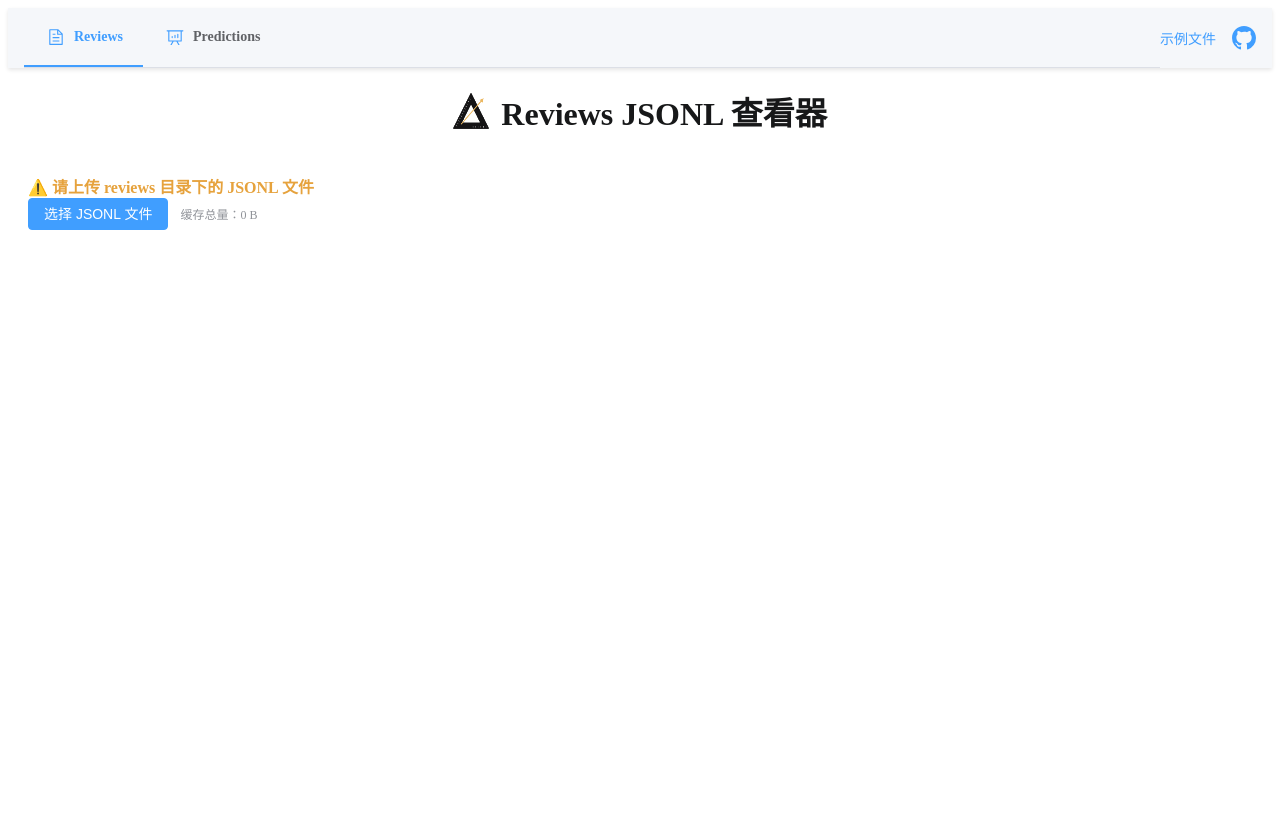
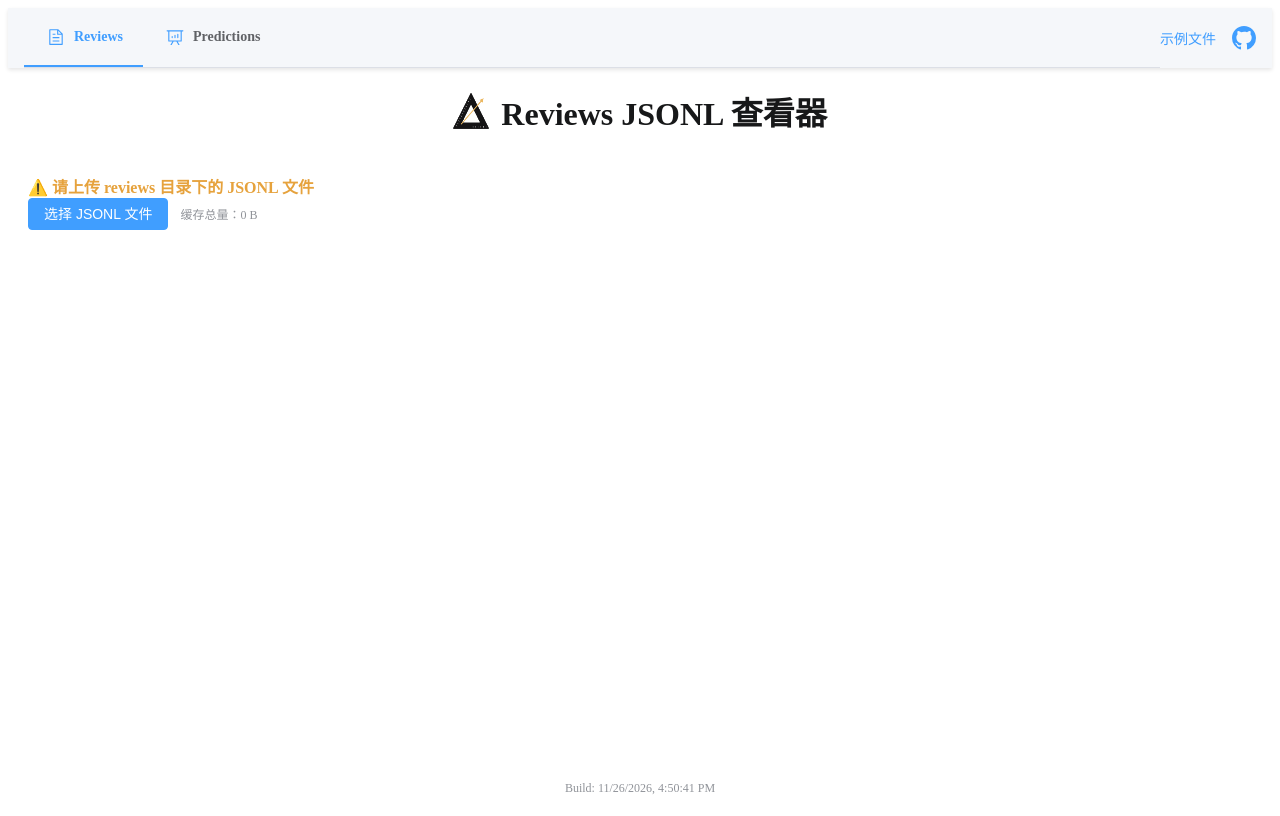
Before and after one commit to dynamicheart/llm-eval-viewer, a Vue app in the folder evalscope-jsonl-viewer/: page /#/reviews in a window 1280 px wide. Built offline with nearby package versions, Linux system fonts and the light colour scheme.

Commit message:
add build time

```diff
--- a/evalscope-jsonl-viewer/src/App.vue
+++ b/evalscope-jsonl-viewer/src/App.vue
@@ -4,7 +4,7 @@
 -->
 
 <template>
-  <div>
+  <div class="app-root">
     <div class="nav-wrapper">
       <el-menu
         mode="horizontal"
@@ -80,6 +80,9 @@
     </header>
 
     <router-view />
+    <footer class="page-footer">
+      <span> Build: {{ buildTime }} </span>
+    </footer>
   </div>
 </template>
 
@@ -95,6 +98,13 @@ export default {
   methods: {
     handleSelect(index) {
       this.$router.push(index);
+    },
+  },
+  computed: {
+    buildTime() {
+      return typeof __BUILD_TIME__ !== 'undefined'
+        ? new Date(__BUILD_TIME__).toLocaleString()
+        : 'unknown';
     },
   },
 };
@@ -171,4 +181,19 @@ export default {
 .example-link:hover {
   text-decoration: underline;
 }
+
+.page-footer {
+  margin-top: auto;
+  padding: 12px 0;
+  text-align: center;
+  font-size: 12px;
+  color: #909399;
+  user-select: none;
+}
+
+.app-root {
+  min-height: 100vh;
+  display: flex;
+  flex-direction: column;
+}
 </style>
--- a/evalscope-jsonl-viewer/vite.config.js
+++ b/evalscope-jsonl-viewer/vite.config.js
@@ -14,5 +14,8 @@ export default defineConfig({
       '@': fileURLToPath(new URL('./src', import.meta.url)),
     },
   },
+  define: {
+    __BUILD_TIME__: JSON.stringify(new Date().toISOString()),
+  },
   base: '/llm-eval-viewer/',
 })
```
